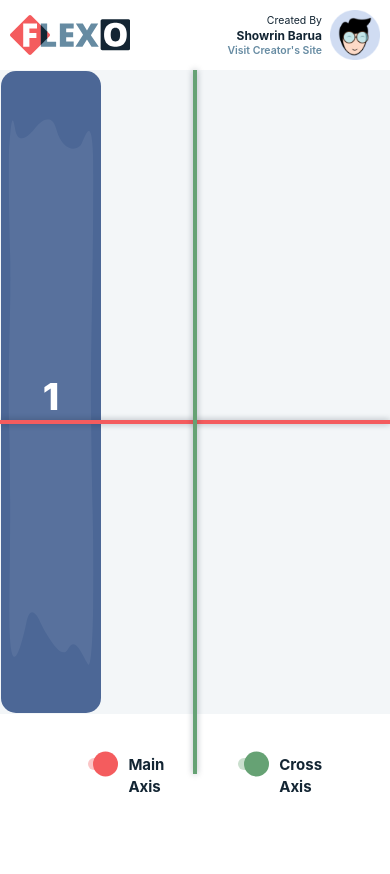
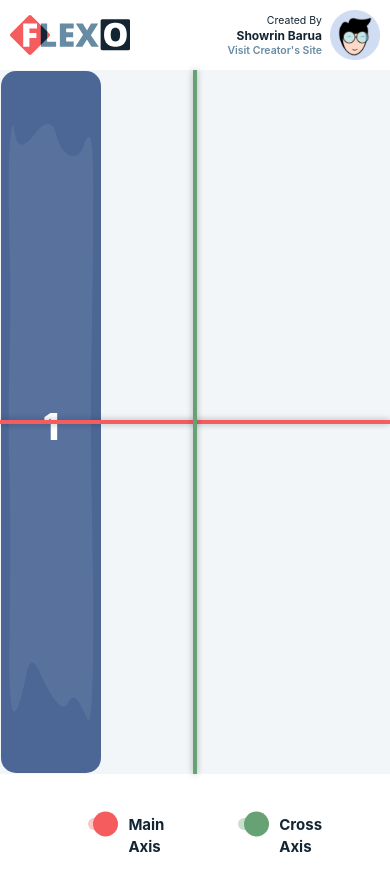
Before and after one commit to Showrin/flexo, a React (Create React App) app: page / in a window 390 px wide. Before the commit the page ends 844 px from the top, so only its background shows below. Built offline with nearby package versions, Linux system fonts and the light colour scheme; a web font is replaced by a local one.

Commit message:
Make flex-container responsive

```diff
--- a/src/Flexo/stylesheets/components/_flex-container.scss
+++ b/src/Flexo/stylesheets/components/_flex-container.scss
@@ -10,4 +10,16 @@
 	&--selected {
 		background-color: $success-extra-light;
 	}
+
+	&--with-padding {
+		padding: $pad-lg $pad-xl;
+	}
+
+	@include is-mobile {
+		height: calc(100vh - 140px);
+
+		&--with-padding {
+			padding: 0;
+		}
+	}
 }
```
